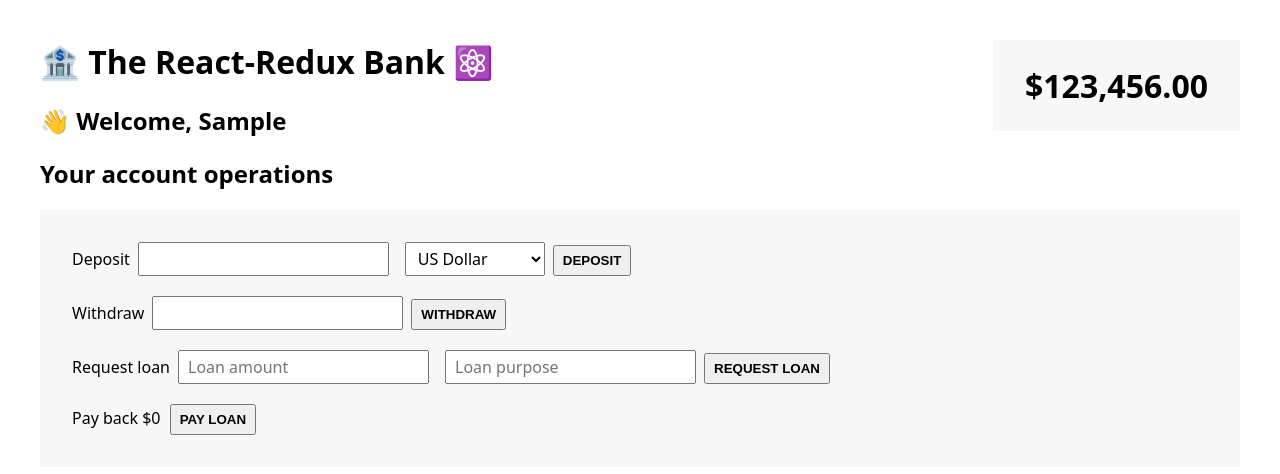
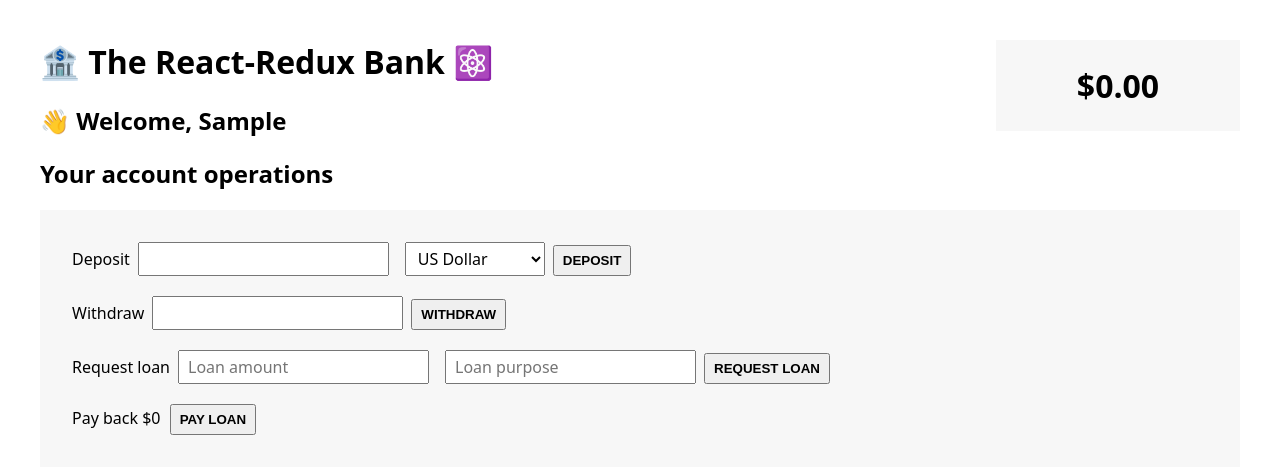
Before and after one commit to rodferprod/redux-intro, a React (Create React App) app: page / in a window 1280 px wide. Both pictures are taken after typing "Sample", "Sample" into the empty fields and a click on the button "CREATE NEW CUSTOMER". Shown: the top 474 px of the page. Built offline with nearby package versions, Linux system fonts and the light colour scheme.

Commit message:
feat: Showing account balance using the old fashioned way

```diff
--- a/src/features/accounts/BalanceDisplay.js
+++ b/src/features/accounts/BalanceDisplay.js
@@ -1,12 +1,24 @@
+// import { useSelector } from "react-redux";
+
+import { connect } from "react-redux";
+
 function formatCurrency(value) {
-  return new Intl.NumberFormat("en", {
-    style: "currency",
-    currency: "USD",
-  }).format(value);
+	return new Intl.NumberFormat("en", {
+		style: "currency",
+		currency: "USD",
+	}).format(value);
 }
 
-function BalanceDisplay() {
-  return <div className="balance">{formatCurrency(123456)}</div>;
+function BalanceDisplay({ balance }) {
+	// const balance = useSelector((store) => store.account.balance);
+
+	return <div className="balance">{formatCurrency(balance)}</div>;
 }
 
-export default BalanceDisplay;
+function mapStateToProps(store) {
+	return {
+		balance: store.account.balance,
+	};
+}
+
+export default connect(mapStateToProps)(BalanceDisplay);
```
